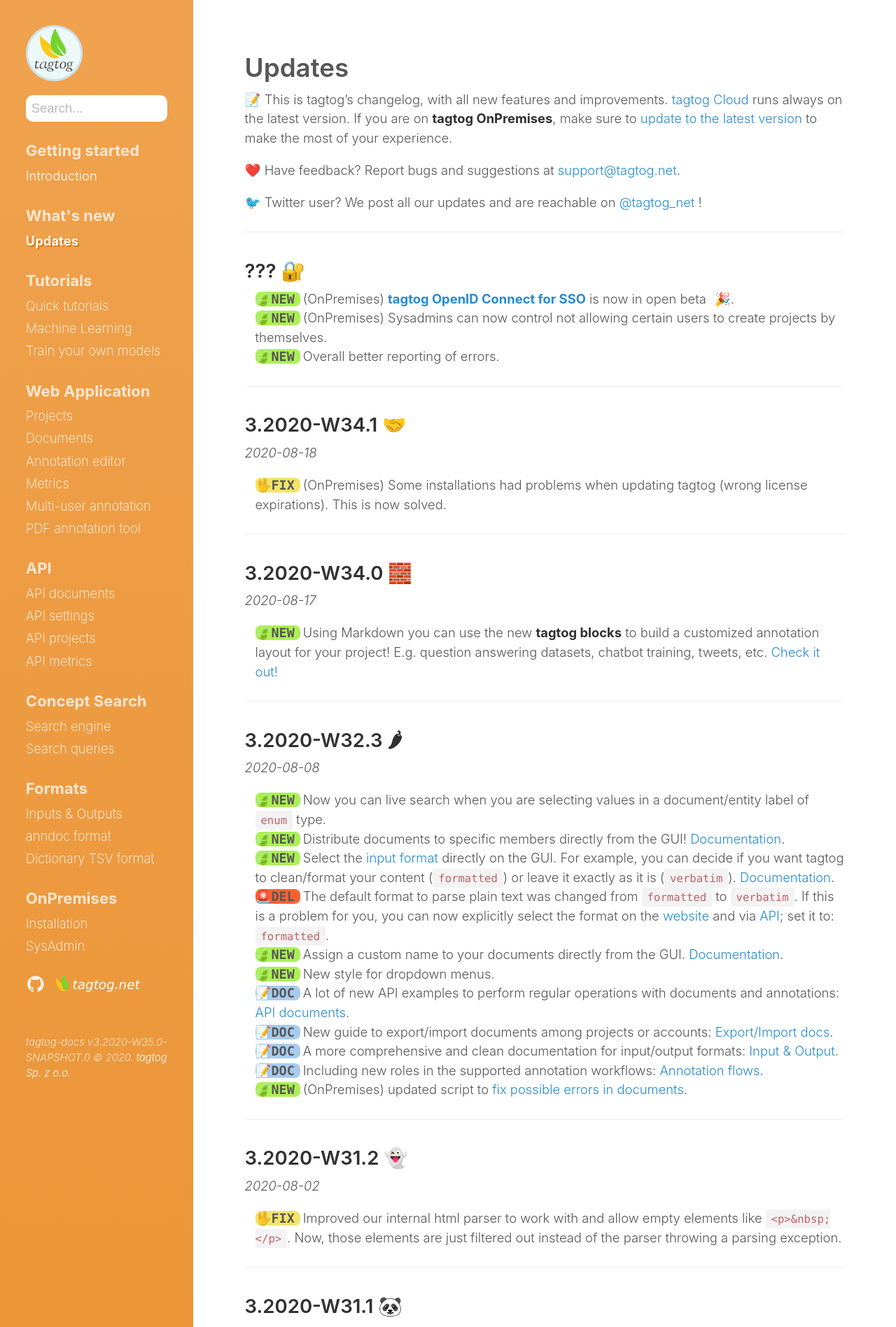
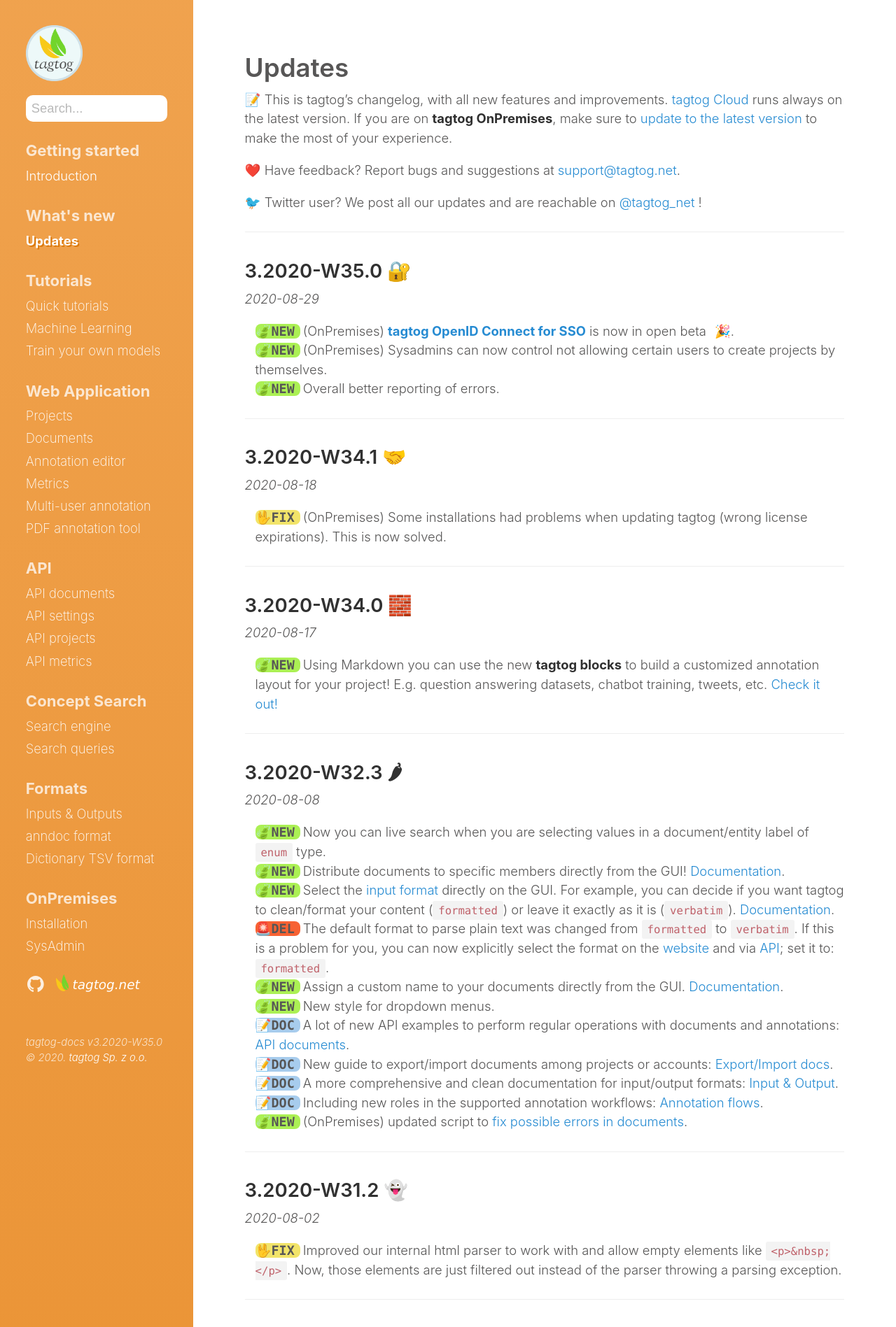
Before and after one commit to tagtogorg/tagtog-doc, a Jekyll site: the page built from updates.md, in a window 1280 px wide. Shown: the top 1897 px of the page at 70% size. Built offline with Jekyll 4.4.1, drawn with Linux system fonts in a browser that asks for light colours; nearby versions of some CDN libraries; emoji names are drawn with the system emoji font; some of the changed text lies outside the part shown.

Commit message:
Bump version: 3.2020-W35.0 🔐

```diff
--- a/_config.yml
+++ b/_config.yml
@@ -71,7 +71,7 @@ plugins:
   - jemoji
 
 # Custom vars
-version: 3.2020-W35.0-SNAPSHOT.0
+version: 3.2020-W35.0
 sidebar_home_link: true
 search_page: false
 # sidebar_blog_link:  '/blog'   # By default, your home page is your blog
--- a/updates.md
+++ b/updates.md
@@ -14,7 +14,8 @@ notoc: true
 
 ---
 
-## ??? 🔐
+## 3.2020-W35.0 🔐
+_2020-08-29_
 
 <ul class="updates">
   <li class="new"><span markdown="1">(OnPremises) [**tagtog OpenID Connect for SSO**](on-premises-sysadmin.html#openid-connect-oidc) is now in open beta 🎉.</span></li>
```
Also changed, not shown: 1 other file.
